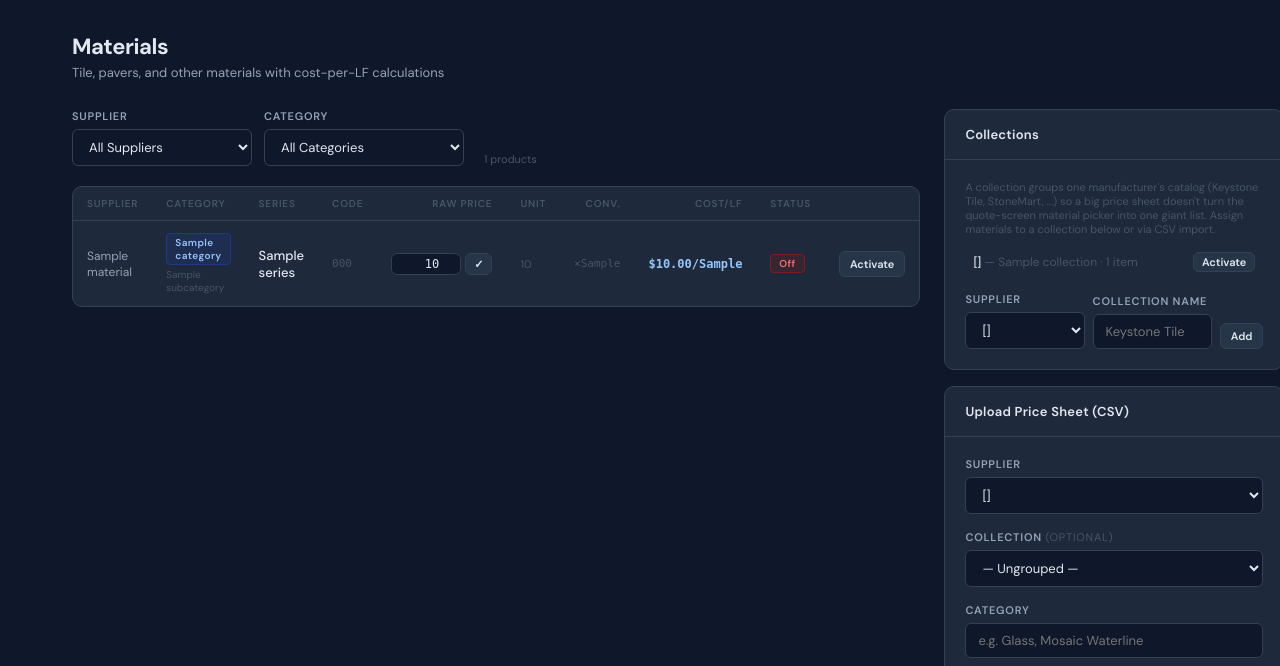
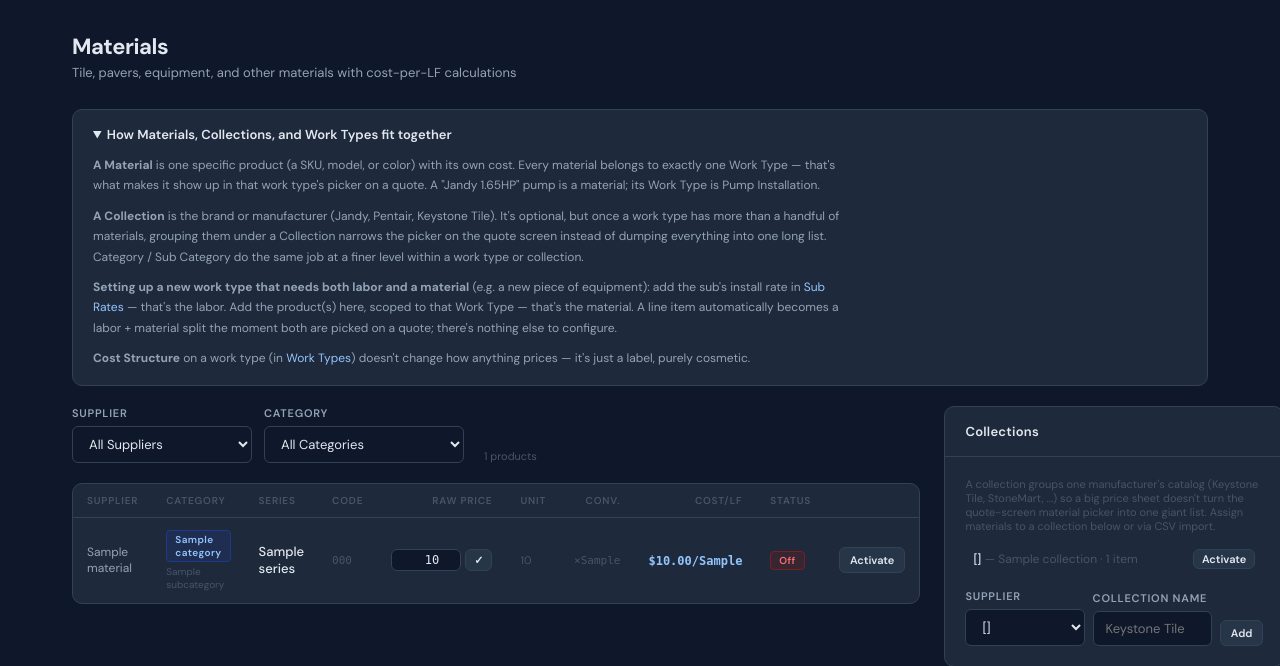
Before and after one commit to quotecure/quotecure, a Python web app: template templates/admin_materials.html in a window 1280 px wide. Shown: the part 56-722 px from the top of the page. Run offline with Jinja, Linux system fonts and the light colour scheme; the template is opened without the code that fills it: most values are stand-ins (such as "Sample title", 1, 10 or a date in 2020); some web fonts are replaced.

Commit message:
Add in-app help for Materials/Collections/Work Types/Sub Rates
A collapsible walkthrough on Admin > Materials explains how Materials,
Collections, Category/Sub Category, Work Types, and Sub Rates fit
together, with short cross-reference notes on Work Types and Sub Rates
pointing back to it. Grew out of a real setup question (equipment
brands like Jandy) that needed several rounds of explanation -- this
gets the answer in front of Jim next time without asking.

Co-Authored-By: Claude Sonnet 5 <noreply@anthropic.com>

```diff
--- a/templates/admin_materials.html
+++ b/templates/admin_materials.html
@@ -11,9 +11,19 @@
   <div class="page-header">
     <div>
       <div class="page-title">Materials</div>
-      <div class="page-subtitle">Tile, pavers, and other materials with cost-per-LF calculations</div>
+      <div class="page-subtitle">Tile, pavers, equipment, and other materials with cost-per-LF calculations</div>
     </div>
   </div>
+
+  <details class="card" open style="margin-bottom:20px;padding:16px 20px;">
+    <summary style="cursor:pointer;font-size:13px;font-weight:600;color:var(--text);">How Materials, Collections, and Work Types fit together</summary>
+    <div style="margin-top:12px;font-size:12px;color:var(--text2);line-height:1.7;max-width:760px;">
+      <p style="margin-bottom:10px;"><strong>A Material</strong> is one specific product (a SKU, model, or color) with its own cost. Every material belongs to exactly one Work Type — that's what makes it show up in that work type's picker on a quote. A "Jandy 1.65HP" pump is a material; its Work Type is Pump Installation.</p>
+      <p style="margin-bottom:10px;"><strong>A Collection</strong> is the brand or manufacturer (Jandy, Pentair, Keystone Tile). It's optional, but once a work type has more than a handful of materials, grouping them under a Collection narrows the picker on the quote screen instead of dumping everything into one long list. Category / Sub Category do the same job at a finer level within a work type or collection.</p>
+      <p style="margin-bottom:10px;"><strong>Setting up a new work type that needs both labor and a material</strong> (e.g. a new piece of equipment): add the sub's install rate in <a href="/admin/sub_rates" style="color:#93c5fd;">Sub Rates</a> — that's the labor. Add the product(s) here, scoped to that Work Type — that's the material. A line item automatically becomes a labor + material split the moment both are picked on a quote; there's nothing else to configure.</p>
+      <p><strong>Cost Structure</strong> on a work type (in <a href="/admin/work_types" style="color:#93c5fd;">Work Types</a>) doesn't change how anything prices — it's just a label, purely cosmetic.</p>
+    </div>
+  </details>
 
   <div style="display:grid; grid-template-columns:1fr 340px; gap:24px; align-items:start;">
 
--- a/templates/admin_sub_rates.html
+++ b/templates/admin_sub_rates.html
@@ -7,6 +7,9 @@
       <div class="page-title">Sub Rates</div>
       <div class="page-subtitle">What each sub charges per work type</div>
     </div>
+  </div>
+  <div style="font-size:11px;color:var(--text3);margin-bottom:16px;max-width:640px;">
+    This is the labor side only. If the work type also needs a specific product priced (e.g. a Jandy pump under Pump Installation), add that under <a href="/admin/materials" style="color:#93c5fd;">Materials</a>, scoped to the same work type -- see that page for the full walkthrough.
   </div>
   <div style="display:grid; grid-template-columns:2fr 1fr; gap:24px; align-items:start;">
     <div class="card">
--- a/templates/admin_work_types.html
+++ b/templates/admin_work_types.html
@@ -7,6 +7,9 @@
       <div class="page-title">Work Types</div>
       <div class="page-subtitle">Services, modifiers, markup defaults and floors</div>
     </div>
+  </div>
+  <div style="font-size:11px;color:var(--text3);margin-bottom:16px;max-width:640px;">
+    A work type is just the labor side + defaults. To price a specific product under one (e.g. a Jandy pump under Pump Installation), add the sub's rate in <a href="/admin/sub_rates" style="color:#93c5fd;">Sub Rates</a>, then add the product as a Material scoped to this work type -- see <a href="/admin/materials" style="color:#93c5fd;">Materials</a> for the full walkthrough. Cost Structure below doesn't affect pricing; it's just a label.
   </div>
   <div style="display:flex; flex-direction:column; gap:24px;">
     <div class="card">
```
Also changed, not shown: CHANGELOG.md.
